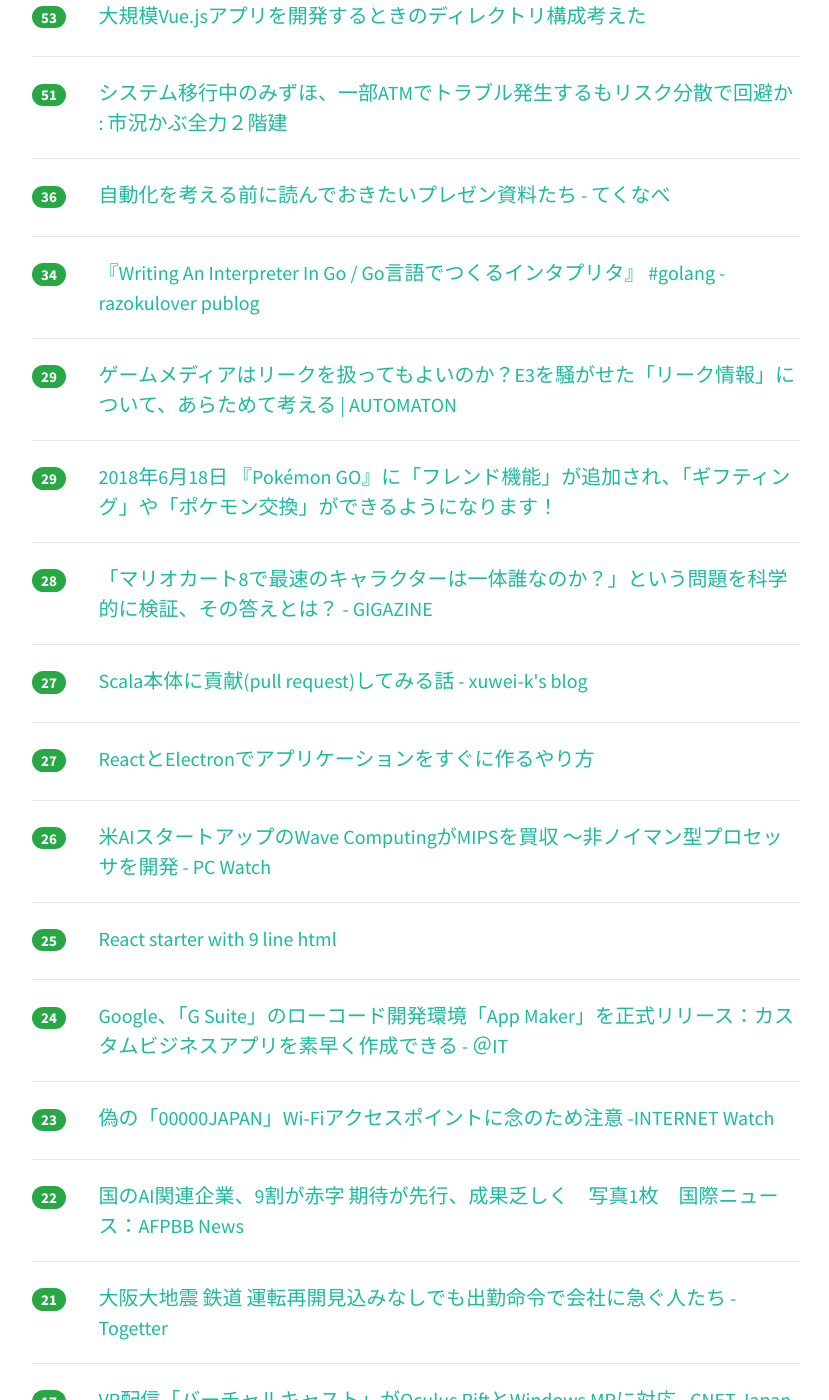
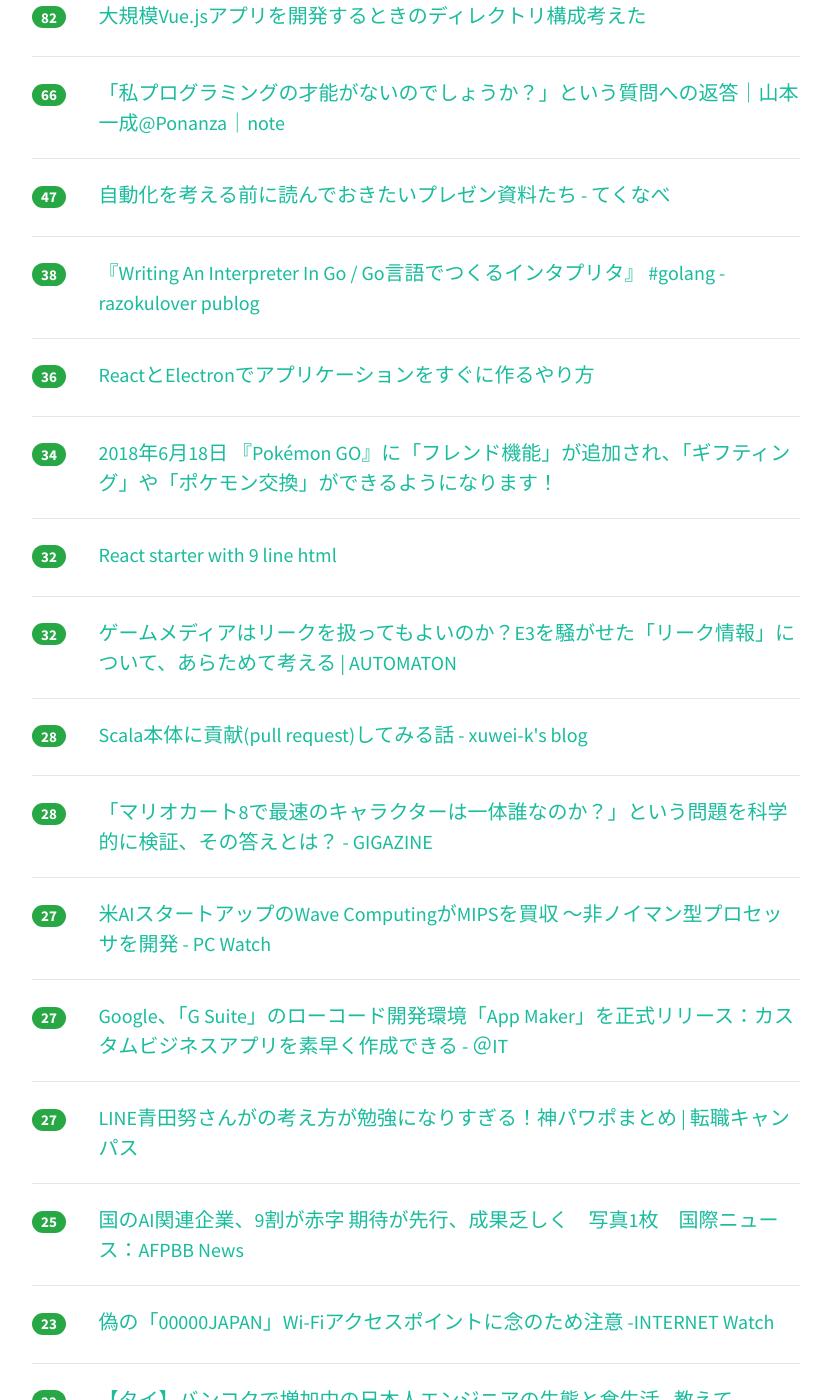
Before and after one commit to yatta47/hatena-matome-site, a Jekyll site: the page built from _posts/2018-06-19-hatena.md, in a window 1280 px wide and 1400 px high, scrolled down 676 px. Shown: the whole window, without its empty margins (224-1053 px from the left). Built offline with Jekyll 4.4.1, drawn with Linux system fonts in a browser that asks for light colours; nearby versions of some CDN libraries; some of the changed text lies outside the part shown.

Commit message:
Updated 2018-06-19

```diff
--- a/_posts/2018-06-19-hatena.md
+++ b/_posts/2018-06-19-hatena.md
@@ -1,54 +1,69 @@
 ---
 layout: post
 title:  "2018-06-19 はてぶIT"
-date:   2018-06-19 10:01:58
+date:   2018-06-19 11:01:07
 tags: [it-hotentry]
 ---
-24 件のデータあり
+28 件のデータあり
 
 <hr><div class="row">
-<div class="col-1"><span class="badge badge-pill badge-success h2">167</span></div>
+<div class="col-1"><span class="badge badge-pill badge-success h2">261</span></div>
 <div class="col-11"><a href='http://blog.animereview.jp/slack-new-office/' target='_blank'>Slack新社屋で使われているクラウドサービス達 | ロードバランスすだちくん</a></div>
 </div>
 <hr>
 <div class="row">
-<div class="col-1"><span class="badge badge-pill badge-success h2">85</span></div>
+<div class="col-1"><span class="badge badge-pill badge-success h2">137</span></div>
 <div class="col-11"><a href='https://www.publickey1.jp/blog/18/webdriverw3cweb.html' target='_blank'>「WebDriver」がW3Cの勧告に到達。Webブラウザのテスト自動化などを実現 － Publickey</a></div>
 </div>
 <hr>
 <div class="row">
-<div class="col-1"><span class="badge badge-pill badge-success h2">56</span></div>
+<div class="col-1"><span class="badge badge-pill badge-success h2">85</span></div>
+<div class="col-11"><a href='http://kabumatome.doorblog.jp/archives/65920793.html' target='_blank'>システム移行中のみずほ、一部ATMでトラブル発生するもリスク分散で回避か : 市況かぶ全力２階建</a></div>
+</div>
+<hr>
+<div class="row">
+<div class="col-1"><span class="badge badge-pill badge-success h2">82</span></div>
+<div class="col-11"><a href='https://qiita.com/wonohe/items/529321475d68b9191036' target='_blank'>大規模Vue.jsアプリを開発するときのディレクトリ構成考えた</a></div>
+</div>
+<hr>
+<div class="row">
+<div class="col-1"><span class="badge badge-pill badge-success h2">66</span></div>
 <div class="col-11"><a href='https://note.mu/issei_y/n/n76af7f3d46e4' target='_blank'>「私プログラミングの才能がないのでしょうか？」という質問への返答｜山本 一成@Ponanza｜note</a></div>
 </div>
 <hr>
 <div class="row">
-<div class="col-1"><span class="badge badge-pill badge-success h2">53</span></div>
-<div class="col-11"><a href='https://qiita.com/wonohe/items/529321475d68b9191036' target='_blank'>大規模Vue.jsアプリを開発するときのディレクトリ構成考えた</a></div>
+<div class="col-1"><span class="badge badge-pill badge-success h2">47</span></div>
+<div class="col-11"><a href='https://tekunabe.hatenablog.jp/entry/2018/06/18/163310' target='_blank'>自動化を考える前に読んでおきたいプレゼン資料たち - てくなべ</a></div>
 </div>
 <hr>
 <div class="row">
-<div class="col-1"><span class="badge badge-pill badge-success h2">51</span></div>
-<div class="col-11"><a href='http://kabumatome.doorblog.jp/archives/65920793.html' target='_blank'>システム移行中のみずほ、一部ATMでトラブル発生するもリスク分散で回避か : 市況かぶ全力２階建</a></div>
+<div class="col-1"><span class="badge badge-pill badge-success h2">38</span></div>
+<div class="col-11"><a href='https://razokulover.hateblo.jp/entry/2018/06/18/121105' target='_blank'>『Writing An Interpreter In Go / Go言語でつくるインタプリタ』 #golang - razokulover publog</a></div>
 </div>
 <hr>
 <div class="row">
 <div class="col-1"><span class="badge badge-pill badge-success h2">36</span></div>
-<div class="col-11"><a href='https://tekunabe.hatenablog.jp/entry/2018/06/18/163310' target='_blank'>自動化を考える前に読んでおきたいプレゼン資料たち - てくなべ</a></div>
+<div class="col-11"><a href='https://dev.to/origamium/create-reactelectron-application-in-quickly--36nl' target='_blank'>ReactとElectronでアプリケーションをすぐに作るやり方</a></div>
 </div>
 <hr>
 <div class="row">
 <div class="col-1"><span class="badge badge-pill badge-success h2">34</span></div>
-<div class="col-11"><a href='https://razokulover.hateblo.jp/entry/2018/06/18/121105' target='_blank'>『Writing An Interpreter In Go / Go言語でつくるインタプリタ』 #golang - razokulover publog</a></div>
+<div class="col-11"><a href='https://pokemongolive.com/post/friendsandtrading/' target='_blank'>2018年6月18日 『Pokémon GO』に「フレンド機能」が追加され、「ギフティング」や「ポケモン交換」ができるようになります！</a></div>
 </div>
 <hr>
 <div class="row">
-<div class="col-1"><span class="badge badge-pill badge-success h2">29</span></div>
+<div class="col-1"><span class="badge badge-pill badge-success h2">32</span></div>
+<div class="col-11"><a href='https://dev.to/mizchi/react-starter-with-9-line-html-4dfb' target='_blank'>React starter with 9 line html</a></div>
+</div>
+<hr>
+<div class="row">
+<div class="col-1"><span class="badge badge-pill badge-success h2">32</span></div>
 <div class="col-11"><a href='http://jp.automaton.am/articles/columnjp/20180618-70379/' target='_blank'>ゲームメディアはリークを扱ってもよいのか？E3を騒がせた「リーク情報」について、あらためて考える | AUTOMATON</a></div>
 </div>
 <hr>
 <div class="row">
-<div class="col-1"><span class="badge badge-pill badge-success h2">29</span></div>
-<div class="col-11"><a href='https://pokemongolive.com/post/friendsandtrading/' target='_blank'>2018年6月18日 『Pokémon GO』に「フレンド機能」が追加され、「ギフティング」や「ポケモン交換」ができるようになります！</a></div>
+<div class="col-1"><span class="badge badge-pill badge-success h2">28</span></div>
+<div class="col-11"><a href='https://xuwei-k.hatenablog.com/entry/2018/06/18/163043' target='_blank'>Scala本体に貢献(pull request)してみる話 - xuwei-k's blog</a></div>
 </div>
 <hr>
 <div class="row">
@@ -58,27 +73,22 @@ tags: [it-hotentry]
 <hr>
 <div class="row">
 <div class="col-1"><span class="badge badge-pill badge-success h2">27</span></div>
-<div class="col-11"><a href='https://xuwei-k.hatenablog.com/entry/2018/06/18/163043' target='_blank'>Scala本体に貢献(pull request)してみる話 - xuwei-k's blog</a></div>
+<div class="col-11"><a href='https://pc.watch.impress.co.jp/docs/news/1128108.html' target='_blank'>米AIスタートアップのWave ComputingがMIPSを買収 ～非ノイマン型プロセッサを開発 - PC Watch</a></div>
 </div>
 <hr>
 <div class="row">
 <div class="col-1"><span class="badge badge-pill badge-success h2">27</span></div>
-<div class="col-11"><a href='https://dev.to/origamium/create-reactelectron-application-in-quickly--36nl' target='_blank'>ReactとElectronでアプリケーションをすぐに作るやり方</a></div>
+<div class="col-11"><a href='http://www.atmarkit.co.jp/ait/articles/1806/18/news068.html' target='_blank'>Google、「G Suite」のローコード開発環境「App Maker」を正式リリース：カスタムビジネスアプリを素早く作成できる - ＠IT</a></div>
 </div>
 <hr>
 <div class="row">
-<div class="col-1"><span class="badge badge-pill badge-success h2">26</span></div>
-<div class="col-11"><a href='https://pc.watch.impress.co.jp/docs/news/1128108.html' target='_blank'>米AIスタートアップのWave ComputingがMIPSを買収 ～非ノイマン型プロセッサを開発 - PC Watch</a></div>
+<div class="col-1"><span class="badge badge-pill badge-success h2">27</span></div>
+<div class="col-11"><a href='http://jinzai.pecori.jp/domain/2018/06/19/aota/' target='_blank'>LINE青田努さんがの考え方が勉強になりすぎる！神パワポまとめ | 転職キャンパス</a></div>
 </div>
 <hr>
 <div class="row">
 <div class="col-1"><span class="badge badge-pill badge-success h2">25</span></div>
-<div class="col-11"><a href='https://dev.to/mizchi/react-starter-with-9-line-html-4dfb' target='_blank'>React starter with 9 line html</a></div>
-</div>
-<hr>
-<div class="row">
-<div class="col-1"><span class="badge badge-pill badge-success h2">24</span></div>
-<div class="col-11"><a href='http://www.atmarkit.co.jp/ait/articles/1806/18/news068.html' target='_blank'>Google、「G Suite」のローコード開発環境「App Maker」を正式リリース：カスタムビジネスアプリを素早く作成できる - ＠IT</a></div>
+<div class="col-11"><a href='http://www.afpbb.com/articles/-/3178971' target='_blank'>国のAI関連企業、9割が赤字 期待が先行、成果乏しく　写真1枚　国際ニュース：AFPBB News</a></div>
 </div>
 <hr>
 <div class="row">
@@ -88,12 +98,17 @@ tags: [it-hotentry]
 <hr>
 <div class="row">
 <div class="col-1"><span class="badge badge-pill badge-success h2">22</span></div>
-<div class="col-11"><a href='http://www.afpbb.com/articles/-/3178971' target='_blank'>国のAI関連企業、9割が赤字 期待が先行、成果乏しく　写真1枚　国際ニュース：AFPBB News</a></div>
+<div class="col-11"><a href='http://e-asean.net/14748' target='_blank'>【タイ】バンコクで増加中の日本人エンジニアの生態と食生活 - 教えてASEAN.NET│海外・ASEANの飲食店出店なら</a></div>
 </div>
 <hr>
 <div class="row">
 <div class="col-1"><span class="badge badge-pill badge-success h2">21</span></div>
 <div class="col-11"><a href='https://togetter.com/li/1238408' target='_blank'>大阪大地震 鉄道 運転再開見込みなしでも出勤命令で会社に急ぐ人たち - Togetter</a></div>
+</div>
+<hr>
+<div class="row">
+<div class="col-1"><span class="badge badge-pill badge-success h2">19</span></div>
+<div class="col-11"><a href='https://www.huffingtonpost.jp/2018/06/18/wi-fi-00000_a_23461508/' target='_blank'>大阪府全域で災害時無料Wi-Fi「00000JAPAN」発動、誰でも無線LAN利用可　設定方法は？《大阪地震》</a></div>
 </div>
 <hr>
 <div class="row">
@@ -103,22 +118,27 @@ tags: [it-hotentry]
 <hr>
 <div class="row">
 <div class="col-1"><span class="badge badge-pill badge-success h2">16</span></div>
-<div class="col-11"><a href='https://www.huffingtonpost.jp/2018/06/18/wi-fi-00000_a_23461508/' target='_blank'>大阪府全域で災害時無料Wi-Fi「00000JAPAN」発動、誰でも無線LAN利用可　設定方法は？《大阪地震》</a></div>
+<div class="col-11"><a href='https://aloiskraus.wordpress.com/2018/06/16/why-skylakex-cpus-are-sometimes-50-slower-how-intel-has-broken-existing-code/' target='_blank'>Why Skylake CPUs Are Sometimes 50% Slower – How Intel Has Broken Existing Code – Alois Kraus</a></div>
 </div>
 <hr>
 <div class="row">
-<div class="col-1"><span class="badge badge-pill badge-success h2">12</span></div>
+<div class="col-1"><span class="badge badge-pill badge-success h2">15</span></div>
+<div class="col-11"><a href='https://qiita.com/po3rin/items/d3e016d01162e9d9de80' target='_blank'>「Vue.js + Go言語 + Firebase 」で始める! Frontend & Backend API 両方で認証するセキャアなSPA開発ハンズオン!</a></div>
+</div>
+<hr>
+<div class="row">
+<div class="col-1"><span class="badge badge-pill badge-success h2">13</span></div>
 <div class="col-11"><a href='http://jp.automaton.am/articles/newsjp/20180618-70396/' target='_blank'>路線バス運行シミュレーター『Bus Simulator 18』Steamにて発売。欧州の街でバス運転手の日常を最大4人で体験、日本語対応 | AUTOMATON</a></div>
 </div>
 <hr>
 <div class="row">
 <div class="col-1"><span class="badge badge-pill badge-success h2">12</span></div>
-<div class="col-11"><a href='http://e-asean.net/14748' target='_blank'>【タイ】バンコクで増加中の日本人エンジニアの生態と食生活 - 教えてASEAN.NET│海外・ASEANの飲食店出店なら</a></div>
+<div class="col-11"><a href='https://mag.osdn.jp/18/06/18/180000' target='_blank'>高速なC++コンパイラ「Zapcc」のソースコードが公開される | OSDN Magazine</a></div>
 </div>
 <hr>
 <div class="row">
-<div class="col-1"><span class="badge badge-pill badge-success h2">12</span></div>
-<div class="col-11"><a href='https://aloiskraus.wordpress.com/2018/06/16/why-skylakex-cpus-are-sometimes-50-slower-how-intel-has-broken-existing-code/' target='_blank'>Why Skylake CPUs Are Sometimes 50% Slower – How Intel Has Broken Existing Code – Alois Kraus</a></div>
+<div class="col-1"><span class="badge badge-pill badge-success h2">9</span></div>
+<div class="col-11"><a href='https://help.chatwork.com/hc/ja/articles/360000101981' target='_blank'>2018/06/18 フリープランの内容変更のお知らせ – サポート | チャットワーク（ChatWork）</a></div>
 </div>
 <hr>
 <div class="row">
```
